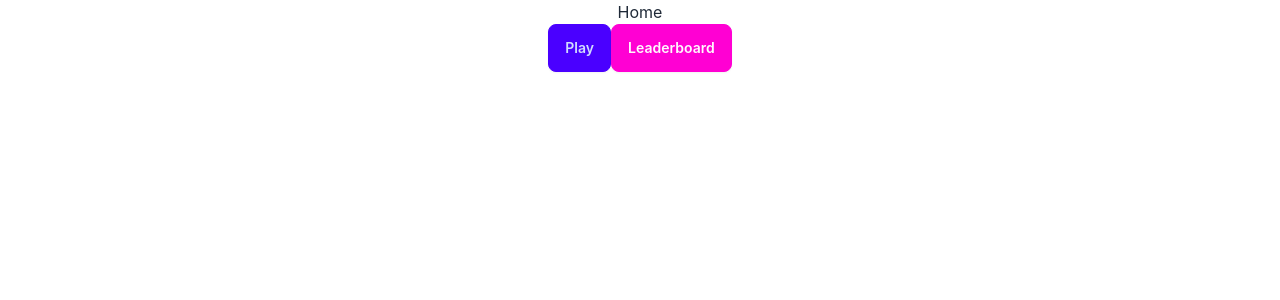
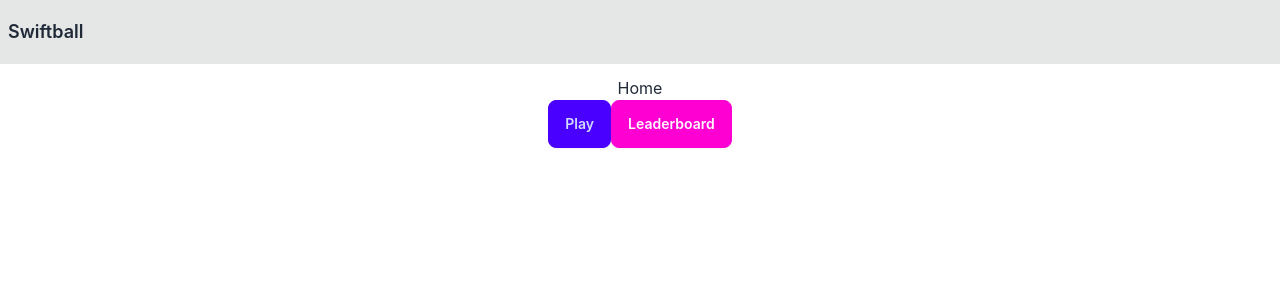
Before and after one commit to 2024-spring-adv-fe/tca-swiftball, a React (Create React App) app: page / in a window 1280 px wide. Shown: the top 300 px of the page. Built offline with nearby package versions, Linux system fonts and the light colour scheme.

Commit message:
Initialize a header
still not dynamic...

```diff
--- a/src/App.tsx
+++ b/src/App.tsx
@@ -17,6 +17,8 @@
 const dummyBallots: SwiftballBallot[] = dummyData as SwiftballBallot[];
 
 const App = () => {
+
+    const [title, setTitle] = useState("Swiftball");
 
     const [ballots, setBallots] = useState<SwiftballBallot[]>(dummyBallots);
     const addNewBallot = (ballot: SwiftballBallot) => setBallots([...ballots, ballot]);
@@ -42,7 +44,14 @@
 
     return (
       <div className="App">
-          <RouterProvider router={router} />
+          <div className={"navbar bg-base-300"}>
+              <h1 className={ "text-lg font-semibold" }>
+                  { title }
+              </h1>
+          </div>
+          <div className={"p-3"}>
+              <RouterProvider router={ router } />
+          </div>
       </div>
     );
 }
```
